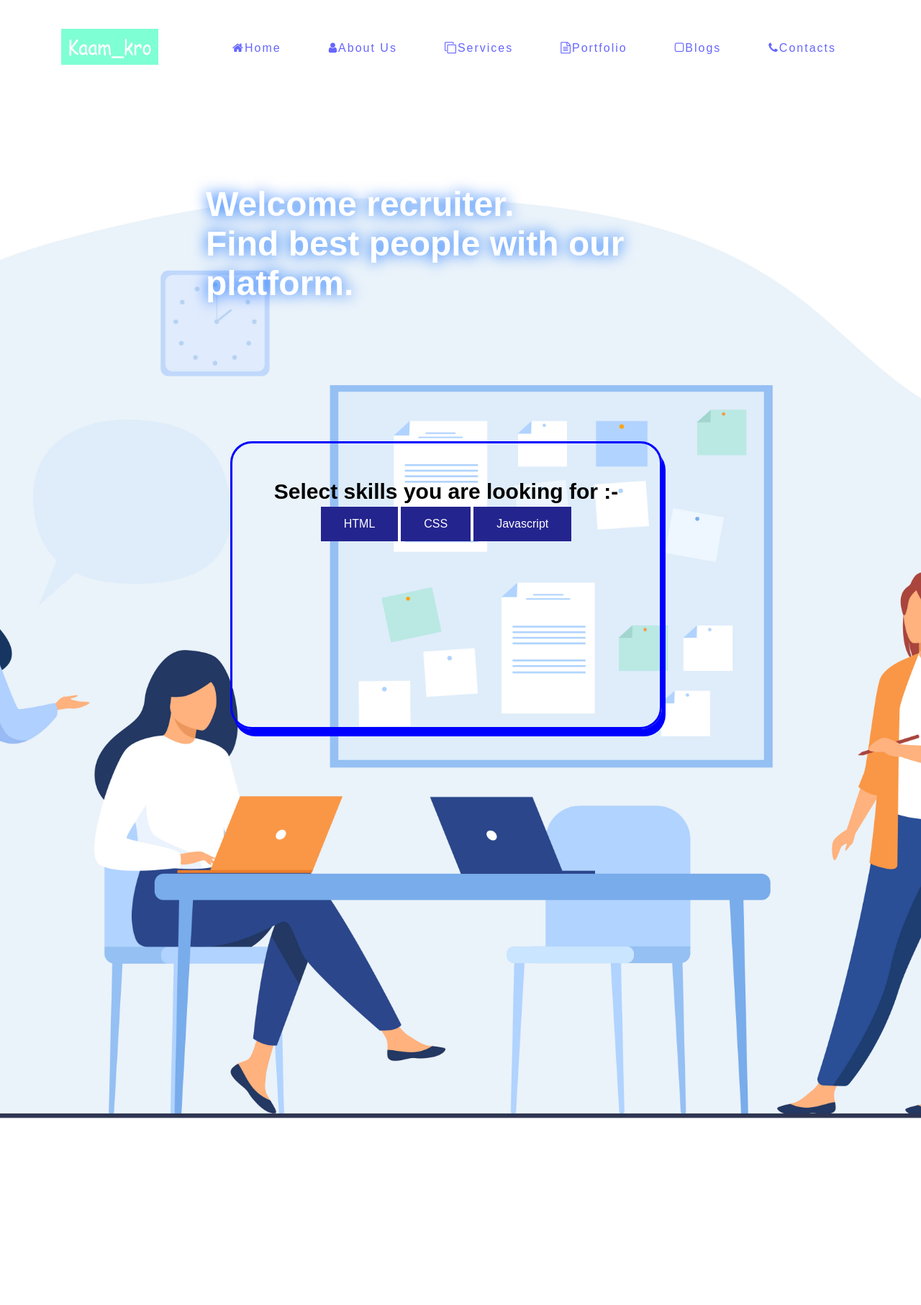
After one commit to shivam0201/kaam_karo, a Flask app: page /recruiter_home in a window 1280 px wide. The commit adds this page. Shown: the whole page at 72% size. Run offline with Flask 2, Linux system fonts and the light colour scheme; some libraries are stand-ins or nearby versions.

Commit message:
uploading files for atul to modify

```diff
--- a/app.py
+++ b/app.py
@@ -16,11 +16,6 @@ def home():
     return render_template('index.html')
 
 
-@app.route('/user_profile')
-def user_profile():
-    return render_template('profile_page.html')
-
-
 @app.route('/login_developer')
 def login_developer():
     return render_template('SIGNUP.html')
@@ -31,9 +26,14 @@ def login_recruiter():
     return render_template('RECRUITER_SIGNUP.html')
 
 
-@app.route('/registration/<user>')
-def registration(user):
+@app.route('/registration/<email_id>')
+def registration():
     return render_template('Registration.html')
+
+
+@app.route('/user_profile')
+def user_profile():
+    return render_template('profile_page.html')
 
 
 @app.route('/test_page')
@@ -45,6 +45,11 @@ def test_page():
 def questions():
     return render_template('questions.html')
 
+
+@app.route('/recruiter_home')
+def recruiter_home():
+    return render_template('recindex.html')
+
 # <-------------------------------------------------section for the developer---------------------------------------------------------------->
 
 
@@ -52,6 +57,7 @@ def questions():
 def login_validation_developer():
     users_developer = mongo.db.user
     l_email = request.form.get('l_email_d')
+    session['user'] = l_email
     l_passwd = request.form.get('l_password_d')
     login_user_developer = users_developer.find_one(
         {'username': l_email})
@@ -59,7 +65,8 @@ def login_validation_developer():
         p_name = passwd['password']
     if login_user_developer:
         if p_name == l_passwd:
-            return redirect('/registration', user=l_email)
+            # removed email_id = l_email
+            return redirect(url_for('user_info'), {'email_id': l_email})
     return render_template('/SIGNUP.html', message1='Invalid username/password')
 
 
@@ -70,9 +77,11 @@ def add_user_developer():
         existing_user_developer = users_d.find_one(
             {'username': request.form.get('r_email_d')})
         if existing_user_developer is None:
+            r_name = request.args.get('r_name_d')
             r_email = request.form.get('r_email_d')
             r_passwd = request.form.get('r_password_d')
-            users_d.insert_one({'username': r_email, 'password': r_passwd})
+            users_d.insert_one(
+                {'name': r_name, 'username': r_email, 'password': r_passwd})
             return redirect('/login_developer')
         return render_template('/SIGNUP.html', message2='User already exists')
 
@@ -89,7 +98,7 @@ def login_validation():
         p_name = passwd['password']
     if login_user_r:
         if l_passwd == p_name:
-            return "Recruiter successfully logged in"
+            return redirect('recruiter_home')
     return render_template('/RECRUITER_SIGNUP.html', message3="Invalid username/password")
 
 
@@ -100,16 +109,19 @@ def add_user():
         existing_user_r = users_r.find_one(
             {'username': request.form.get('r_email_r')})
         if existing_user_r is None:
+            r_name = request.form.get('r_name_r')
             r_email = request.form.get('r_email_r')
             r_passwd = request.form.get('r_password_r')
-            users_r.insert_one({'username': r_email, 'password': r_passwd})
+            users_r.insert_one(
+                {'name': r_name, 'username': r_email, 'password': r_passwd})
             return redirect('/login_recruiter')
         return render_template('/RECRUITER_SIGNUP.html', message4="User already exists")
 
 
-@app.route('/developer_information', methods=['POST'])
-def developer_information():
-    return "Developer information"
+# trying if dynamic data could be fetched
+@app.route('/user_info/<l_email_d>', methods=['POST'])
+def user_info(email_id):
+    return email_id
 
 
 if __name__ == '__main__':
--- /dev/null
+++ b/static/css/recstyle.css
@@ -0,0 +1,190 @@
+*{
+	margin:0;
+	padding: 0;
+	box-sizing: border-box;
+	font-family: 'Poppins', sans-serif;
+
+}
+body{
+	background: url(/static/img/bg2.jpg);
+	min-height: 200vh;
+	background-size: cover;
+	background-position: center;
+    background-color: #b3b3b3;
+
+}
+
+
+header{
+	position: fixed;
+	margin-top: 0;
+	left: 0;
+	width: 100%;
+	display: flex;
+	justify-content: space-between;
+	align-items: center;
+	transition: 0.6s;
+	padding: 40px 100px;
+	z-index: 100000;
+
+}
+
+header.sticky {
+	margin-top: 0;
+	padding: 5px 100px;
+	background-color:#fff;
+}
+
+header .logo img{
+
+	width:150px;
+	height:50px;
+	position: absolute;
+	display: inline-flex;
+    margin-right: -20px;
+    margin-left: -30px;
+}
+
+header ul li a ,
+header .logo img{
+	display: inline-flex;
+	position: relative;
+	padding-left: 15px;
+
+}
+header ul{
+	position: relative;
+	display: inline-flex;
+	justify-content: center;
+	align-items: center;
+
+}
+header ul li{
+	display: flex;
+	position: relative;
+	list-style: none;
+	margin-left:30px;
+    padding-right: 15px;
+}
+header ul li a{
+
+	justify-content: space-between;
+	position: relative;
+	margin: 0 3px;
+	text-decoration: none;
+	color: #6666ff;
+	letter-spacing: 2px;
+	font-weight: 500px;
+	transition: 0.6s;
+
+
+}
+.banner{
+	position: relative;
+	width: 100%;
+	height: 100vh;
+	background-image: url();
+	background-size: cover;
+}
+header.sticky .logo,
+header.sticky ul li a{
+	color: #000;
+
+}
+header ul li a:hover{
+	color: blue;
+	transition: 0.9s;
+}
+header ul li a:after{
+	content: '';
+	position: absolute;
+	left: 50px%;
+	bottom: 0;
+	transform: translateX(-30%) scaleX(0);
+	-webkit-transform: translateX(-30%) scaleX(0);
+	-webkit-transform-origin: 50% 50%;
+	transform-origin: 50% 50%;
+	width: 100%;
+	height: 2px;
+	background-color: rgb(51, 133, 255);
+    -webkit-transition: transform 250ms;
+    transition: transform 250ms;
+}
+header ul li a:hover:after{
+	-webkit-transform: translate(-10%) scaleX(1);
+	transform: translate(-10%) scaleX(1);
+}
+
+
+
+
+
+
+
+/*baad ka....................*/
+
+.heading{
+	position: center;
+	left: 30%;
+	right: 30%;
+	transform: translate(-50,-50);
+	margin-left: 30px;
+	padding: 20%;
+	font-size:3em;
+	color: #fff;
+	text-shadow:  0 0 20px #0066ff;
+
+}
+.content{
+	margin-left: 25%;
+	margin-top: -5%;
+	 border: 3px solid blue;
+     padding: 50px;
+     box-sizing: border-box;
+     box-shadow: 5px 10px blue;
+     position: center;
+     width: 600px;
+     height: 400px;
+     border-radius: 30px;
+	text-align: center;
+	font-size: 20px;
+}
+.innerform{
+ font-size: 20px;
+ text-align: center;
+ display: inline-table;
+}
+#button{
+  border: 0;
+  color: white;
+  padding: 5px 10px;
+  text-align: center;
+  text-decoration: none;
+  display: inline-block;
+  font-size: 20px;
+  border: 8px solid #6699ff
+  border-radius:16px;
+
+
+}
+#button:hover{
+	background: #66ccff;
+    border-radius: 15px;
+}
+
+.content h1 div{
+	position: relative;
+
+}
+.button{
+  background-color: 	#24248f;
+  border: none;
+  color: white;
+  padding: 15px 32px;
+  text-align: center;
+  text-decoration: none;
+  display: inline-block;
+  font-size: 16px;
+  margin: 4px 2px;
+  cursor: pointer;
+}
--- a/templates/index.html
+++ b/templates/index.html
@@ -23,7 +23,7 @@
         }
 
         body {
-            background-image: url("./static/img/bg.jpg");
+            background-image: url("../static/img/bg.jpg");
             background-color: #ffffff;
             background-repeat: no-repeat;
             background-size: 80%;
--- /dev/null
+++ b/templates/recindex.html
@@ -0,0 +1,59 @@
+<!DOCTYPE html>
+<html>
+
+<head>
+  <title>recruiter page updated</title>
+  <link rel="stylesheet" type="text/css" href="./static/css/recstyle.css">
+  <link rel="stylesheet" type="text/css"
+    href="https://stackpath.bootstrapcdn.com/font-awesome/4.7.0/css/font-awesome.min.css">
+</head>
+
+<body>
+
+  <header>
+    <a href="#" class="logo"><img src="/static/img/kaam_kro.png"></a>
+    <ul>
+      <li><a href="#"><i class="fa fa-home"></i>Home</a></li>
+      <li><a href="#"><i class="fa fa-user"></i>About Us</a> </li>
+      <li><a href="#"><i class="fa fa-clone"></i>Services</a></li>
+      <li><a href="#"><i class="fa fa-file-text-o"></i>Portfolio</a></li>
+      <li><a href="#"><i class="fa fa-square-o"></i>Blogs</a></li>
+      <li><a href="#"><i class="fa fa-phone"></i>Contacts</a></li>
+    </ul>
+  </header>
+
+
+
+  <div class="content2">
+    <h1 class="heading">Welcome recruiter. <br>Find best people with our platform.</h1>
+    <div class="content">
+      <h2>Select skills you are looking for :- </h2>
+      <div class="innerform">
+        <a href="#" class="button">HTML</a>
+        <a href="#" class="button">CSS</a>
+        <a href="#" class="button">Javascript</a>
+
+      </div>
+    </div>
+  </div>
+
+
+
+
+
+
+
+
+
+
+
+  <section class="banner"></section>
+  <script type="text/javascript">
+    window.addEventListener("scroll", function () {
+      let header = document.querySelector("header");
+      header.classList.toggle("sticky", window.scrollY > 0)
+    })
+  </script>
+</body>
+
+</html>
--- a/templates/test_page.html
+++ b/templates/test_page.html
@@ -89,7 +89,7 @@
                 <li>Random questions</li>
                 <li>Any time result</li>
             </ul>
-            <a href="/templates/questions.html">Lets start a quiz</a>
+            <a href="/questions">Lets start a quiz</a>
         </div>
     </div>
 </body>
```
Also changed, not shown: static/js/scrippt.js (+15 -4 lines), templates/RECRUITER_SIGNUP.html (+8 -2 lines), templates/Registration.html (+3 -4 lines), templates/SIGNUP.html (+11 -5 lines), static/img/backgroundimage.jpg (added), static/img/bg2.jpg (added), static/img/bg3.jpg (added), static/img/kaam_kro.png (added).
